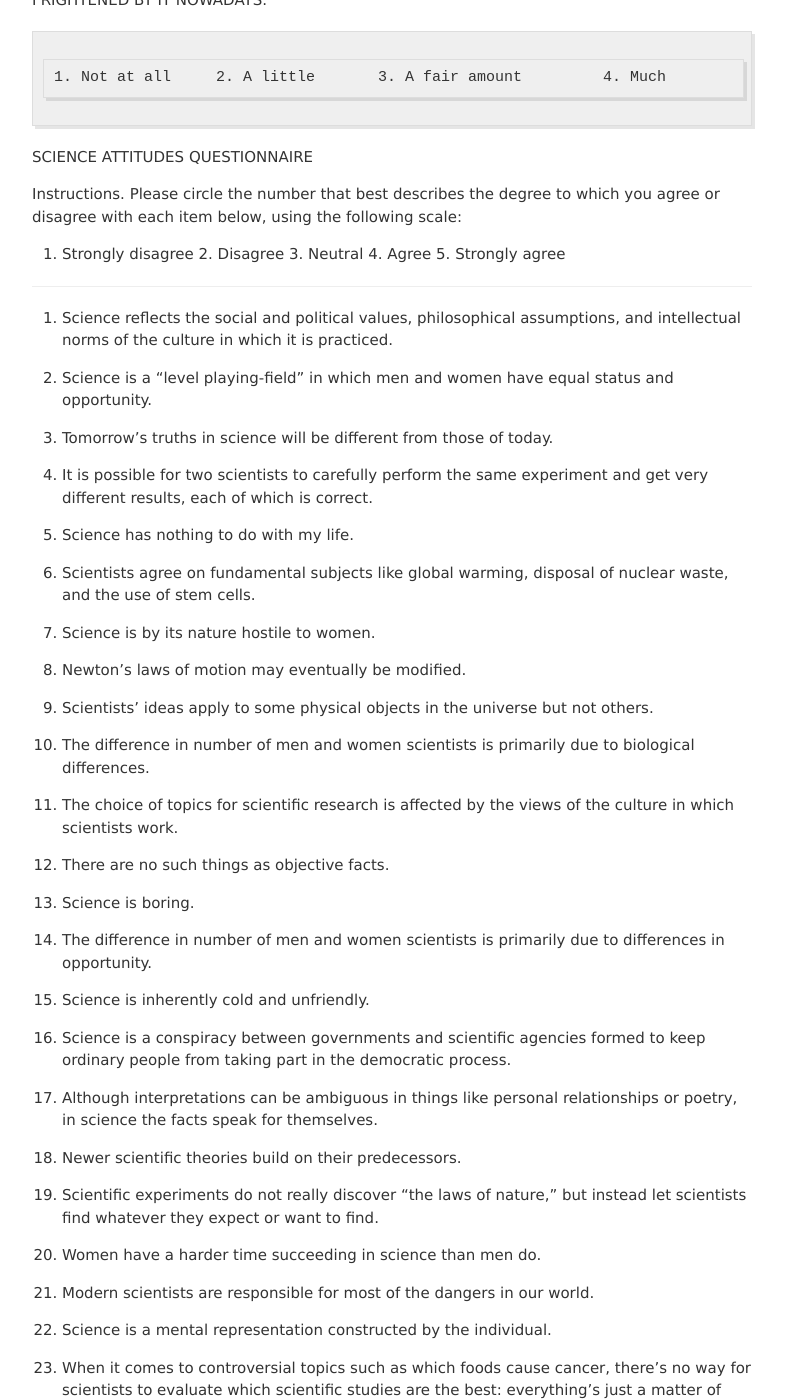
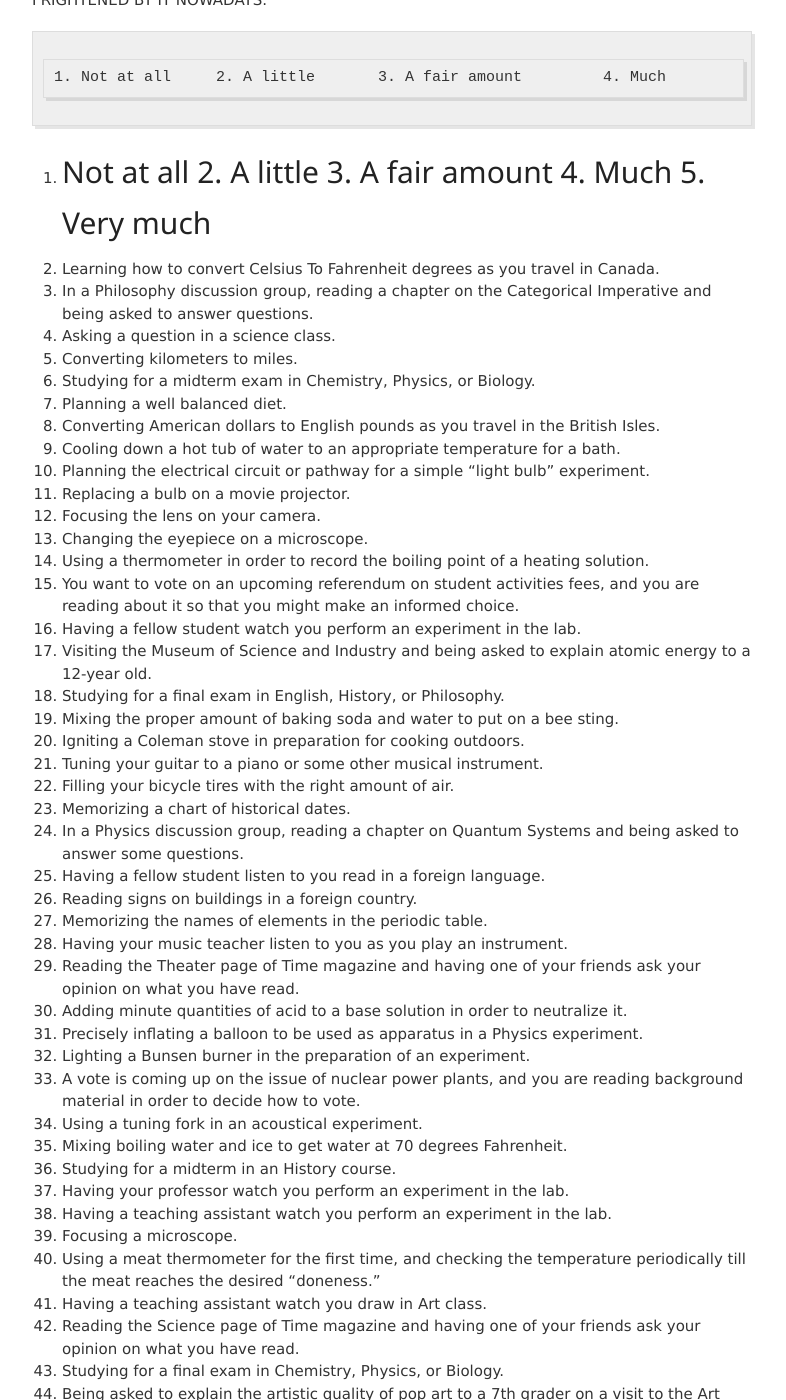
Before and after one commit to jvmallow/jvmallow.github.io, a Jekyll site: the page built from _posts/2025-05-31-Science_Anxiety.md, in a window 1280 px wide and 1400 px high, scrolled down 3271 px. Shown: the whole window, without its empty margins (248-1034 px from the left). Built offline with Jekyll 4.4.1, drawn with Linux system fonts in a browser that asks for light colours; a script that is not in the unit is left out; some of the changed text lies outside the part shown.

Commit message:
Update 2025-05-31-Science_Anxiety.md

```diff
--- a/_posts/2025-05-31-Science_Anxiety.md
+++ b/_posts/2025-05-31-Science_Anxiety.md
@@ -128,6 +128,53 @@ The items in the questionnaire refer to things and experiences that may cause fe
 44.	Asking a question in an English Literature class.
 
 
+   1. Not at all     2. A little       3. A fair amount         4. Much         5.  Very much
+----------------------------------------------------------------
+ 1.	Learning how to convert Celsius To Fahrenheit degrees as you travel in Canada.
+ 2.	In a Philosophy discussion group, reading a chapter on the Categorical Imperative and being asked to answer questions.
+ 3.	Asking a question in a science class.
+ 4.	Converting kilometers to miles.
+ 5.	Studying for a midterm exam in Chemistry, Physics, or Biology.
+ 6.	Planning a well balanced diet.
+ 7.	Converting American dollars to English pounds as you travel in the British Isles.
+ 8.	Cooling down a hot tub of water to an appropriate temperature for a bath.
+ 9.	Planning the electrical circuit or pathway for a simple "light bulb" experiment.
+10.	Replacing a bulb on a movie projector.
+11.	Focusing the lens on your camera.
+12.	Changing the eyepiece on a microscope.
+13.	Using a thermometer in order to record the boiling point of a heating solution.
+14.	You want to vote on an upcoming referendum on student activities fees, and you are reading about it so that you might make an informed choice.
+15.	Having a fellow student watch you perform an experiment in the lab.
+16.	Visiting the Museum of Science and Industry and being asked to explain atomic energy to a 12-year old.
+17.	Studying for a final exam in English, History, or Philosophy.
+18.	Mixing the proper amount of baking soda and water to put on a bee sting.
+19.	Igniting a Coleman stove in preparation for cooking outdoors.
+20.	Tuning your guitar to a piano or some other musical instrument.
+21.	Filling your bicycle tires with the right amount of air.
+22.	Memorizing a chart of historical dates.
+23.	In a Physics discussion group, reading a chapter on Quantum Systems and being asked to answer some questions.
+24.	Having a fellow student listen to you read in a foreign language.
+25.	Reading signs on buildings in a foreign country.
+26.	Memorizing the names of elements in the periodic table.
+27.	Having your music teacher listen to you as you play an instrument.
+28.	Reading the Theater page of Time magazine and having one of your friends ask your opinion on what you have read.
+29.	Adding minute quantities of acid to a base solution in order to neutralize it.
+30.	Precisely inflating a balloon to be used as apparatus in a Physics experiment.
+31.	Lighting a Bunsen burner in the preparation of an experiment.
+32.	A vote is coming up on the issue of nuclear power plants, and you are reading background material in order to decide how to vote.
+33.	Using a tuning fork in an acoustical experiment.
+34.	Mixing boiling water and ice to get water at 70 degrees Fahrenheit.
+35.	Studying for a midterm in an History course.
+36.	Having your professor watch you perform an experiment in the lab.
+37.	Having a teaching assistant watch you perform an experiment in the lab.
+38.	Focusing a microscope.
+39.	Using a meat thermometer for the first time, and checking the temperature periodically till the meat reaches the desired       "doneness."
+40.	Having a teaching assistant watch you draw in Art class.
+41.	Reading the Science page of Time magazine and having one of your friends ask your opinion on what you have read.
+42.	Studying for a final exam in Chemistry, Physics, or Biology.
+43.	Being asked to explain the artistic quality of pop art to a 7th grader on a visit to the Art Museum.
+44.	Asking a question in an English Literature class.
+
 SCIENCE ATTITUDES QUESTIONNAIRE
 
 Instructions.  Please circle the number that best describes the degree to which you agree or disagree with each item below, using the following scale:
```
